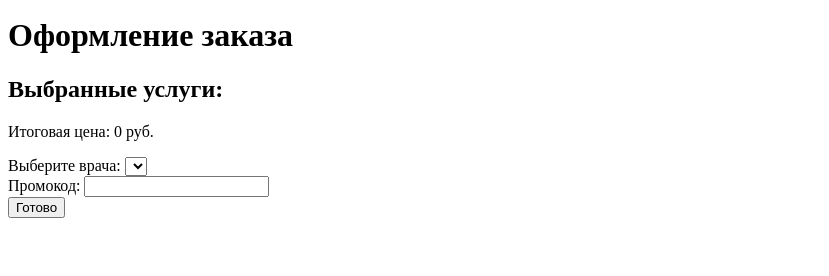
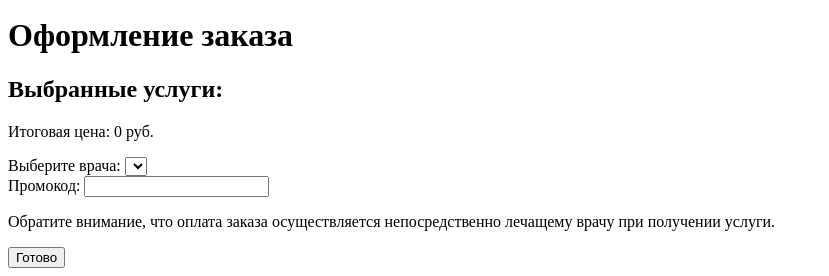
Before and after one commit to Gennadyy7/beauty_center, a Django app: page /clinic/ordering in a window 1280 px wide. Shown: the part 560-836 px from the top of the page, without its empty margins (0-829 px from the left). Before the commit the page ends 778 px from the top, so only its background shows below. Run offline with Django 5.2, Linux system fonts and the light colour scheme; data comes from the database, SQL or seed files in the repository; both versions use the stored data as it was after the commit; lists and menus that the app fills with data are empty.

Commit message:
p tag in ordering

```diff
--- a/bc_proj/clinic/templates/clinic/ordering.html
+++ b/bc_proj/clinic/templates/clinic/ordering.html
@@ -27,6 +27,10 @@
         <label for="promo_code">Промокод:</label>
         <input type="text" name="promo_code" id="promo_code">
     </div>
+    <p>
+        Обратите внимание, что оплата заказа осуществляется непосредственно лечащему врачу
+        при получении услуги.
+    </p>
     <button type="submit">Готово</button>
 </form>
 {% endblock %}
```
Also changed, not shown: bc_proj/db.sqlite3, 1 other file.
